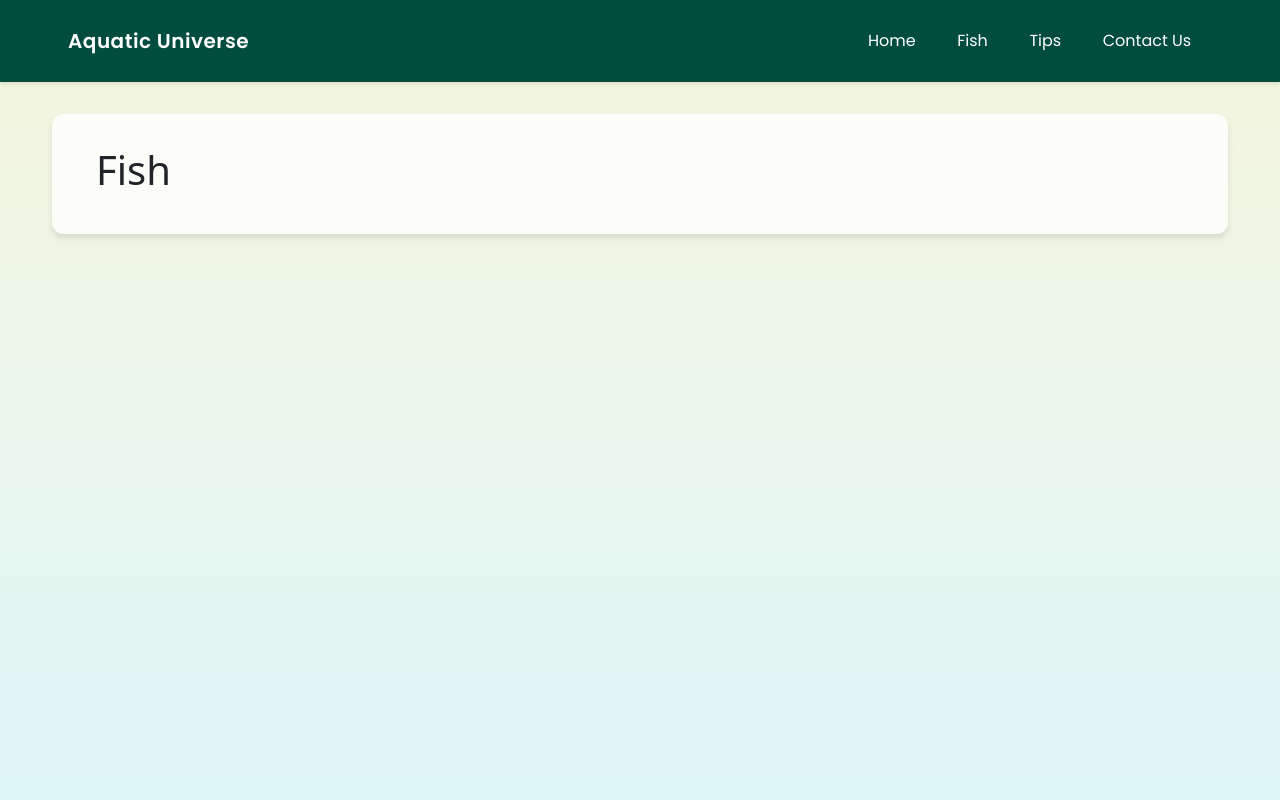
After one commit to zulpham/pweb2, a CodeIgniter 4 app: the page made by app/Views/Pages/fish.php in a window 1280 px wide. The commit adds this page. Run offline with PHP 8.4 and a stand-in for CodeIgniter, Linux system fonts and the light colour scheme; the template is opened without the code that fills it, so the values that code supplies are empty; some libraries are stand-ins or nearby versions.

Commit message:
Menambah template untuk Views/Pages

```diff
--- a/app/Views/Pages/contact.php
+++ b/app/Views/Pages/contact.php
@@ -4,12 +4,11 @@
 <div class="container">
     <div class="row">
         <div class="col">
-            <h1>Hubungi Kami</h1>
+            <h1>Contact Us</h1>
         <?php foreach($alamat as $a) : ?>
                 <ul>
                     <li><?= $a['tipe']; ?></li>
-                    <li><?= $a['alamat']; ?></li>
-                    <li><?= $a['kota']; ?></li>
+                    <p><?= $a['alamat']; ?>
                 </ul>
             <?php endforeach;?>
         </div>
--- /dev/null
+++ b/app/Views/Pages/fish.php
@@ -0,0 +1,11 @@
+<?= $this->extend('layout/template'); ?>
+
+<?= $this->section('content'); ?>
+<div class="container">
+    <div class="row">
+        <div class="col">
+            <h1>Fish</h1>
+        </div>
+    </div>
+</div>
+<?= $this->endSection(); ?>
--- a/app/Views/layout/template.php
+++ b/app/Views/layout/template.php
@@ -4,47 +4,102 @@
     <meta charset="utf-8">
     <meta name="viewport" content="width=device-width, initial-scale=1">
     <title><?= $title;?></title>
+    <style>
+        body {
+            background: linear-gradient(to bottom, #f5f5dc, #e0f7fa);
+            min-height: 100vh;
+            margin: 0;
+            padding: 0;
+        }
+        .container-fluid {
+            max-width: 1200px;
+            padding: 0 1rem;
+        }
+        .navbar {
+          background-color: #004d40;
+          box-shadow: 0 2px 4px rgba(0,0,0,0.1);
+          padding: 0.5rem 1rem;
+        }
+        .navbar-brand, .nav-link {
+            color: #ffffff !important;
+            font-family: 'Poppins', sans-serif;
+            font-weight: 500;
+            font-size: 1rem;
+            transition: all 0.3s ease;
+        }
+        .navbar-brand {
+            font-size: 1.2rem;
+            font-weight: 600;
+            letter-spacing: 0.5px;
+            margin:0.8rem 0;
+        }
+        .nav-link{
+          margin-left: 0.8rem;
+          margin-right: 0.8rem;
+          padding: 0.5rem 1rem;
+          border-radius: 4px;
+        }
+        .nav-link:hover {
+            color: #4db6ac !important;
+            background-color: rgba(255,255,255,0.1);
+            text-decoration: none;
+            transform: translateY(-2px);
+        }
+        .navbar-brand {
+            margin-left: 1rem;
+        }
+        .navbar-nav {
+            margin-right: 1rem;
+        }
+        @media (max-width: 991.98px) {
+            .navbar-nav {
+                margin-right: 0;
+            }
+            .nav-link {
+                margin: 0.5rem 0;
+            }
+        }
+        .btn-outline-success {
+            border-color: #004d40;
+            color: #004d40;
+        }
+        .btn-outline-success:hover {
+            background-color: #004d40;
+            color: #fff;
+        }
+    </style>
+    <link href="https://fonts.googleapis.com/css2?family=Poppins:wght@400;500;600&display=swap" rel="stylesheet">
     <link href="https://cdn.jsdelivr.net/npm/bootstrap@5.3.5/dist/css/bootstrap.min.css" rel="stylesheet" integrity="sha384-SgOJa3DmI69IUzQ2PVdRZhwQ+dy64/BUtbMJw1MZ8t5HZApcHrRKUc4W0kG879m7" crossorigin="anonymous">
   </head>
   <body>
-  <nav class="navbar navbar-expand-lg bg-body-tertiary">
+  <nav class="navbar navbar-expand-lg navbar-dark" style="background-color: #004d40;">
     <div class="container-fluid">
-    <a class="navbar-brand" href="#">Unipdu Press</a>
+        <a class="navbar-brand" href="<?= base_url('Pages'); ?>">Aquatic Universe</a>
         <button class="navbar-toggler" type="button" data-bs-toggle="collapse" data-bs-target="#navbarSupportedContent" aria-controls="navbarSupportedContent" aria-expanded="false" aria-label="Toggle navigation">
             <span class="navbar-toggler-icon"></span>
         </button>
         <div class="collapse navbar-collapse" id="navbarSupportedContent">
-      <ul class="navbar-nav me-auto mb-2 mb-lg-0">
+            <ul class="navbar-nav ms-auto mb-2 mb-lg-0">
                 <li class="nav-item">
                     <a class="nav-link active" aria-current="page" href="<?= base_url(''); ?>">Home</a>
                 </li>
                 <li class="nav-item">
-          <a class="nav-link" href="#">Link</a>
-        </li>
-        <li class="nav-item dropdown">
-          <a class="nav-link dropdown-toggle" href="#" role="button" data-bs-toggle="dropdown" aria-expanded="false">
-            Dropdown
-          </a>
-          <ul class="dropdown-menu">
-            <li><a class="dropdown-item" href="#">Action</a></li>
-            <li><a class="dropdown-item" href="#">Another action</a></li>
-            <li><hr class="dropdown-divider"></li>
-            <li><a class="dropdown-item" href="#">Something else here</a></li>
-          </ul>
+                    <a class="nav-link" href="<?= base_url('/Fish'); ?>">Fish</a>
                 </li>
                 <li class="nav-item">
-          <a class="nav-link disabled" aria-disabled="true">Disabled</a>
+                    <a class="nav-link" href="<?= base_url('/Tips'); ?>">Tips</a>
+                </li>
+                <li class="nav-item">
+                    <a class="nav-link" href="<?= base_url('/Contact'); ?>">Contact Us</a>
                 </li>
             </ul>
-      <form class="d-flex" role="search">
-        <input class="form-control me-2" type="search" placeholder="Search" aria-label="Search">
-        <button class="btn btn-outline-success" type="submit">Search</button>
-      </form>
         </div>
     </div>
 </nav>
 
-<?= $this->renderSection('content'); ?>
+<div class="container-fluid">
+  <div class="container_section" style="background: rgba(255, 255, 255, 0.8); border-radius: 12px; padding: 2rem; margin: 2rem auto; box-shadow: 0 4px 6px rgba(0, 0, 0, 0.1); transition: all 0.3s ease; max-width: 1200px; overflow: hidden;"><?= $this->renderSection('content'); ?></div>
+</div>
 
 <script src="https://cdn.jsdelivr.net/npm/@popperjs/core@2.11.8/dist/umd/popper.min.js" integrity="sha384-I7E8VVD/ismYTF4hNIPjVp/Zjvgyol6VFvRkX/vR+Vc4jQkC+hVqc2pM8ODewa9r" crossorigin="anonymous"></script>
 <script src="https://cdn.jsdelivr.net/npm/bootstrap@5.3.5/dist/js/bootstrap.min.js" integrity="sha384-VQqxDN0EQCkWoxt/0vsQvZswzTHUVOImccYmSyhJTp7kGtPed0Qcx8rK9h9YEgx+" crossorigin="anonymous"></script>
```
Also changed, not shown: app/Config/Routes.php (+5 -2 lines), app/Controllers/Pages.php (+20 -8 lines), app/Views/Pages/tips.php (added, +11 -0 lines). Lines whose indentation alone changed are shown as unchanged.
